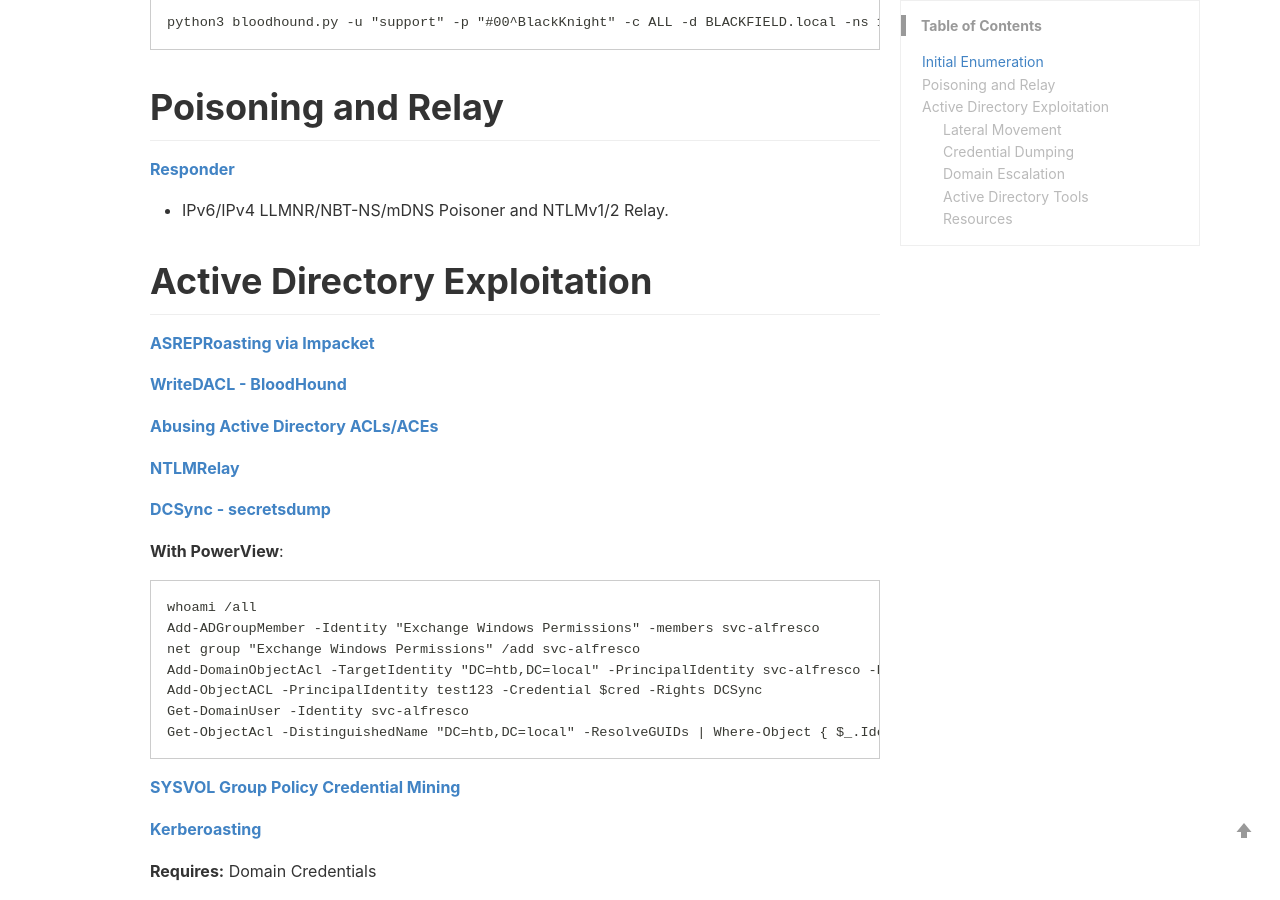
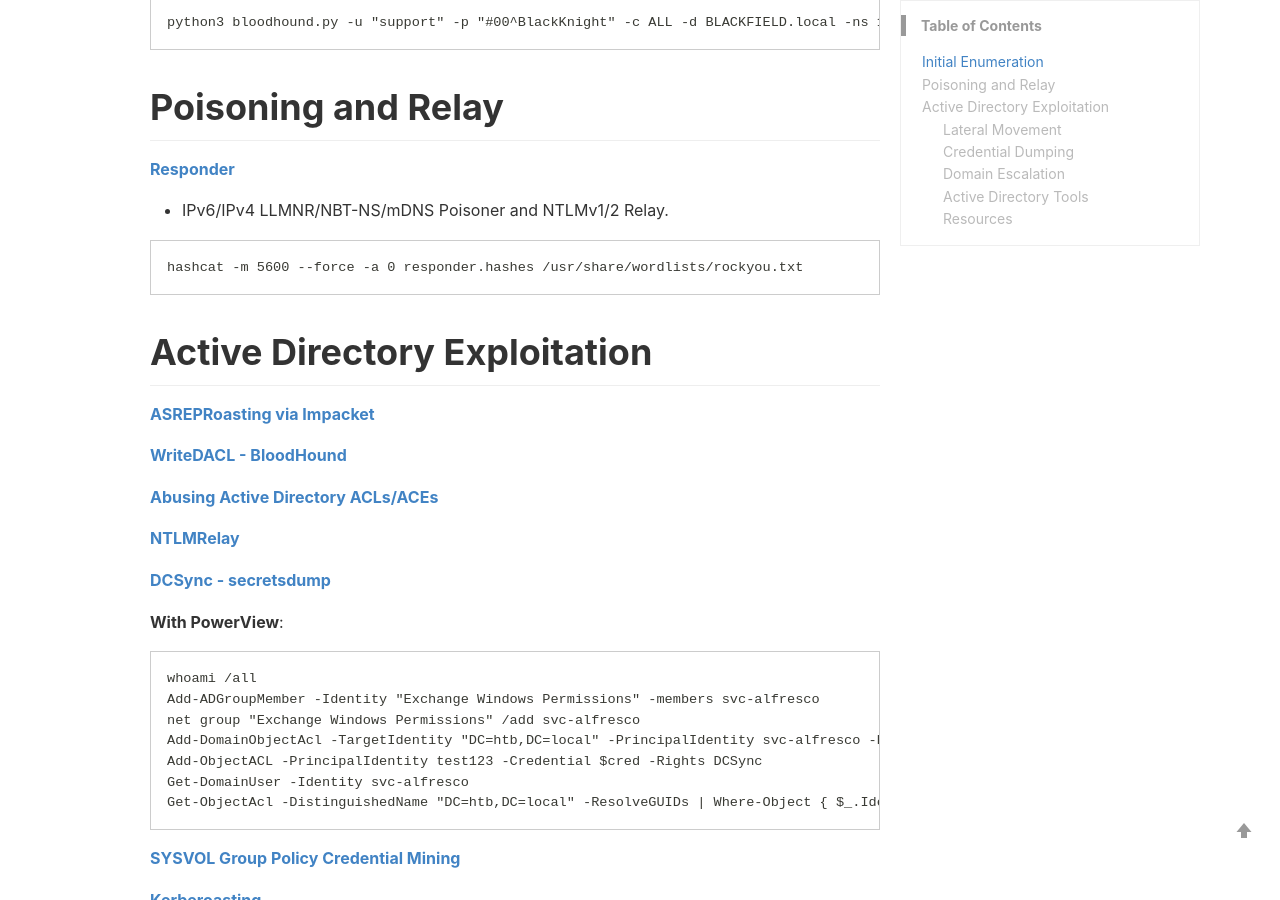
Before and after one commit to qwutony/qwutony.github.io, a Jekyll site: the page built from _wiki/003-active-directory-penetration-testing.md, in a window 1280 px wide and 900 px high, scrolled down 1421 px. Built offline with Jekyll 4.4.1, drawn with Linux system fonts in a browser that asks for light colours; a style sheet for code colours, icons or effects is not loaded.

Commit message:
Update 003-active-directory-penetration-testing.md

````diff
--- a/_wiki/003-active-directory-penetration-testing.md
+++ b/_wiki/003-active-directory-penetration-testing.md
@@ -59,6 +59,10 @@ python3 bloodhound.py -u "support" -p "#00^BlackKnight" -c ALL -d BLACKFIELD.loc
 # Poisoning and Relay
 **[Responder](https://github.com/lgandx/Responder)**
   - IPv6/IPv4 LLMNR/NBT-NS/mDNS Poisoner and NTLMv1/2 Relay.
+
+```
+hashcat -m 5600 --force -a 0 responder.hashes /usr/share/wordlists/rockyou.txt
+```
 
 # Active Directory Exploitation
 **[ASREPRoasting via Impacket](https://book.hacktricks.xyz/windows-hardening/active-directory-methodology/asreproast)**
````
